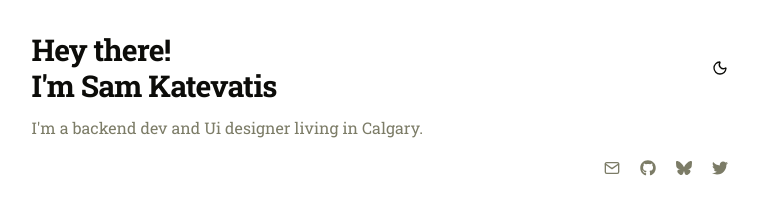
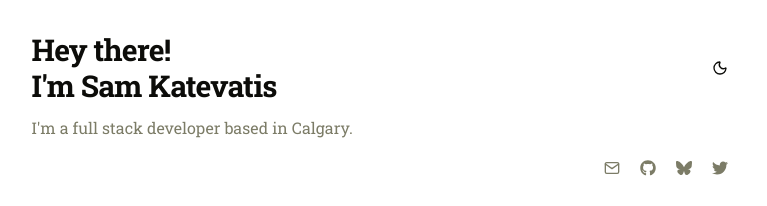
Before and after one commit to Samarinara/polli-portfolio, a Next.js app: page / in a window 1280 px wide. Shown: the top 206 px of the page, without its empty margins (249-1016 px from the left). Built offline with nearby package versions, Linux system fonts and the light colour scheme.

Commit message:
minimize header

```diff
--- a/components/portfolio-header.tsx
+++ b/components/portfolio-header.tsx
@@ -101,7 +101,7 @@ export function PortfolioHeader() {
         <ThemeToggle />
       </div>
       <p className="text-base text-muted-foreground">
-        I&apos;m a backend dev and Ui designer living in Calgary.
+        I&apos;m a full stack developer based in Calgary.
       </p>
       <div className="flex shrink-0 gap-1 justify-end">
           <CopyEmailButton email="sam@katevatis.com" />
```
